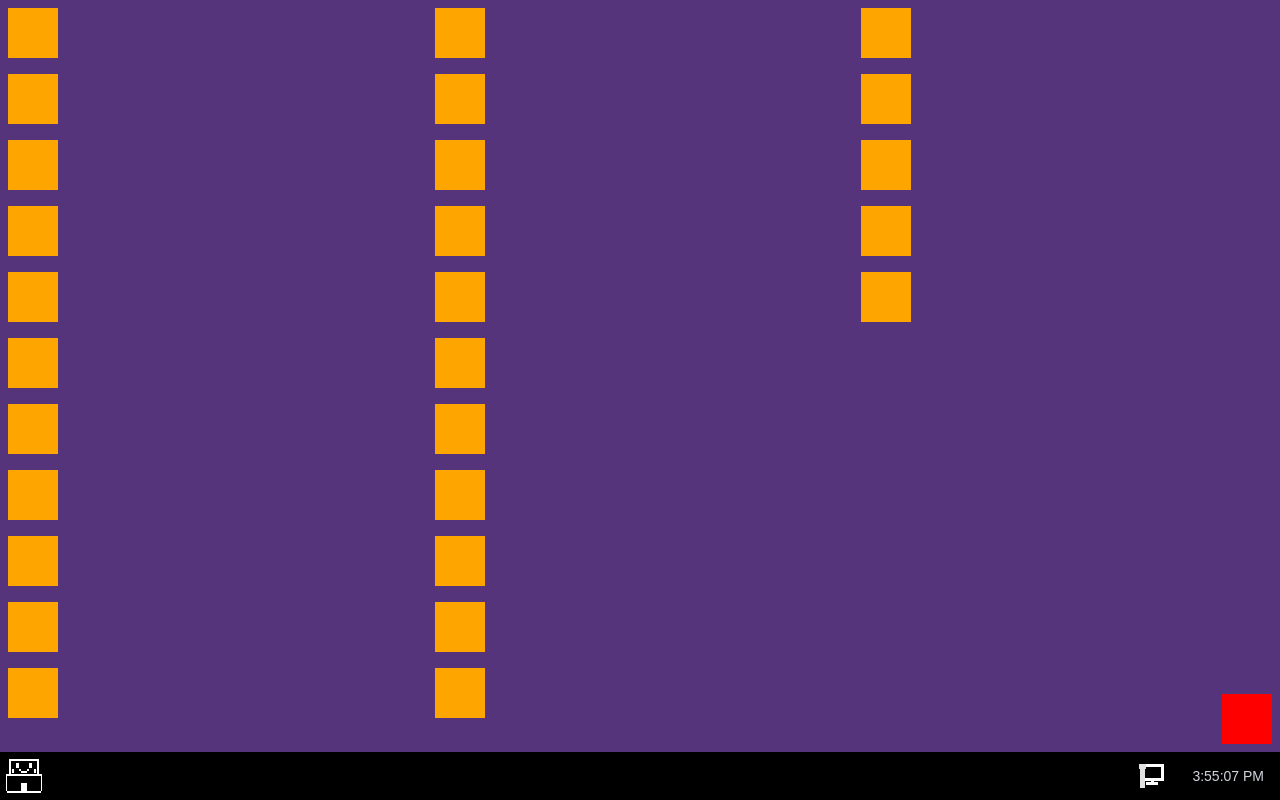
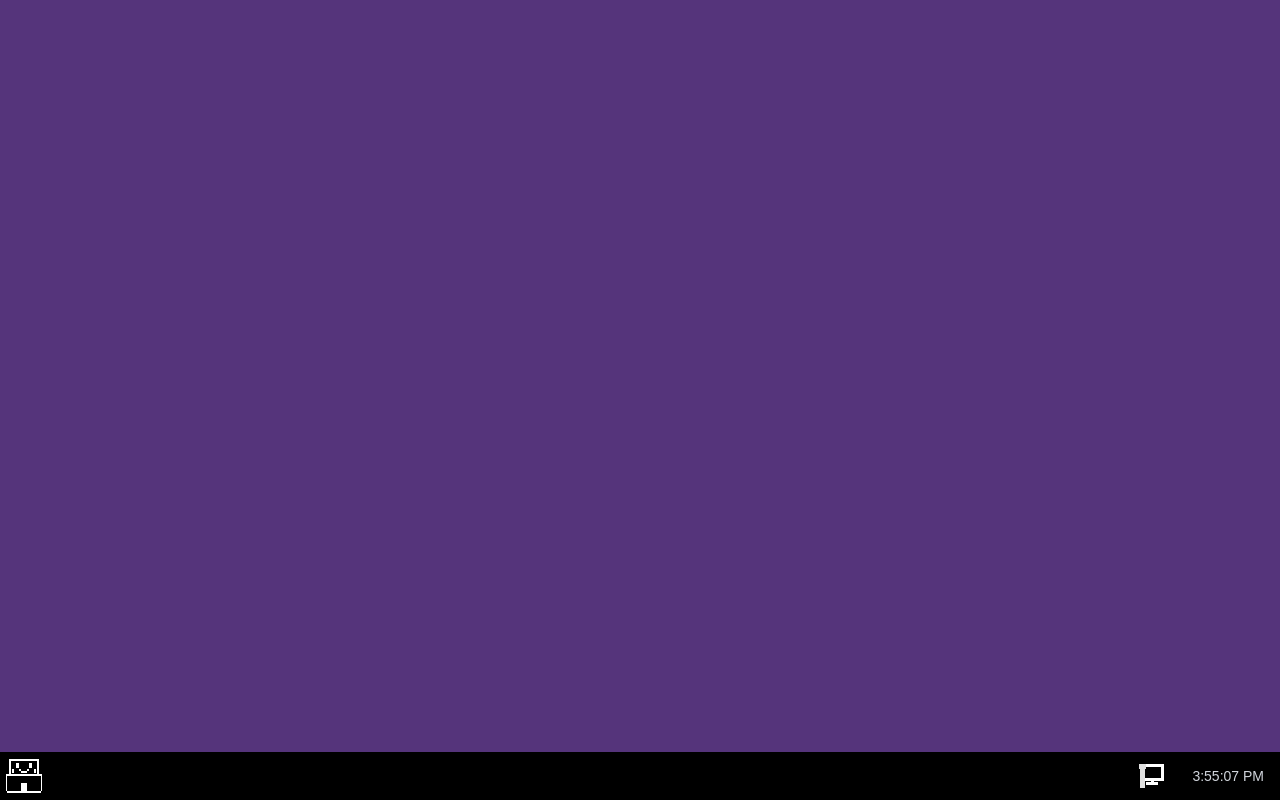
Before and after one commit to Mirko-125/mirkOS, a Next.js app: page / in a window 1280 px wide. Built offline with nearby package versions, Linux system fonts and the light colour scheme.

Commit message:
fix: correct flex wrapping for desktop icons

```diff
--- a/src/app/page.tsx
+++ b/src/app/page.tsx
@@ -1,46 +1,9 @@
 import React from "react";
-
-const DesktopIcon = ({ color }: { color: string }) => (
-  <div
-    className={`w-[50px] h-[50px] mx-2 my-2`}
-    style={{ backgroundColor: color }}
-  />
-);
 
 const Page = () => {
   return (
     <div className="relative h-[calc(100vh-48px)] w-full">
-      <div className="flex flex-col flex-wrap h-full w-full">
-        <DesktopIcon color="#FFA500" />
-        <DesktopIcon color="#FFA500" />
-        <DesktopIcon color="#FFA500" />
-        <DesktopIcon color="#FFA500" />
-        <DesktopIcon color="#FFA500" />
-        <DesktopIcon color="#FFA500" />
-        <DesktopIcon color="#FFA500" />
-        <DesktopIcon color="#FFA500" />
-        <DesktopIcon color="#FFA500" />
-        <DesktopIcon color="#FFA500" />
-        <DesktopIcon color="#FFA500" />
-        <DesktopIcon color="#FFA500" />
-        <DesktopIcon color="#FFA500" />
-        <DesktopIcon color="#FFA500" />
-        <DesktopIcon color="#FFA500" />
-        <DesktopIcon color="#FFA500" />
-        <DesktopIcon color="#FFA500" />
-        <DesktopIcon color="#FFA500" />
-        <DesktopIcon color="#FFA500" />
-        <DesktopIcon color="#FFA500" />
-        <DesktopIcon color="#FFA500" />
-        <DesktopIcon color="#FFA500" />
-        <DesktopIcon color="#FFA500" />
-        <DesktopIcon color="#FFA500" />
-        <DesktopIcon color="#FFA500" />
-        <DesktopIcon color="#FFA500" />
-        <DesktopIcon color="#FFA500" />
-      </div>
-
-      <div className="absolute bottom-0 right-0 w-[50px] h-[50px] mx-2 my-2 bg-[#ff0000]" />
+      <div className="flex flex-col flex-wrap content-start h-full w-full"></div>
     </div>
   );
 };
--- /dev/null
+++ b/src/components/essential/desktopicon.tsx
@@ -0,0 +1,8 @@
+const DesktopIcon = ({ color }: { color: string }) => (
+  <div
+    className={`w-[50px] h-[50px] mx-2 my-2`}
+    style={{ backgroundColor: color }}
+  />
+);
+
+export default DesktopIcon;
```
